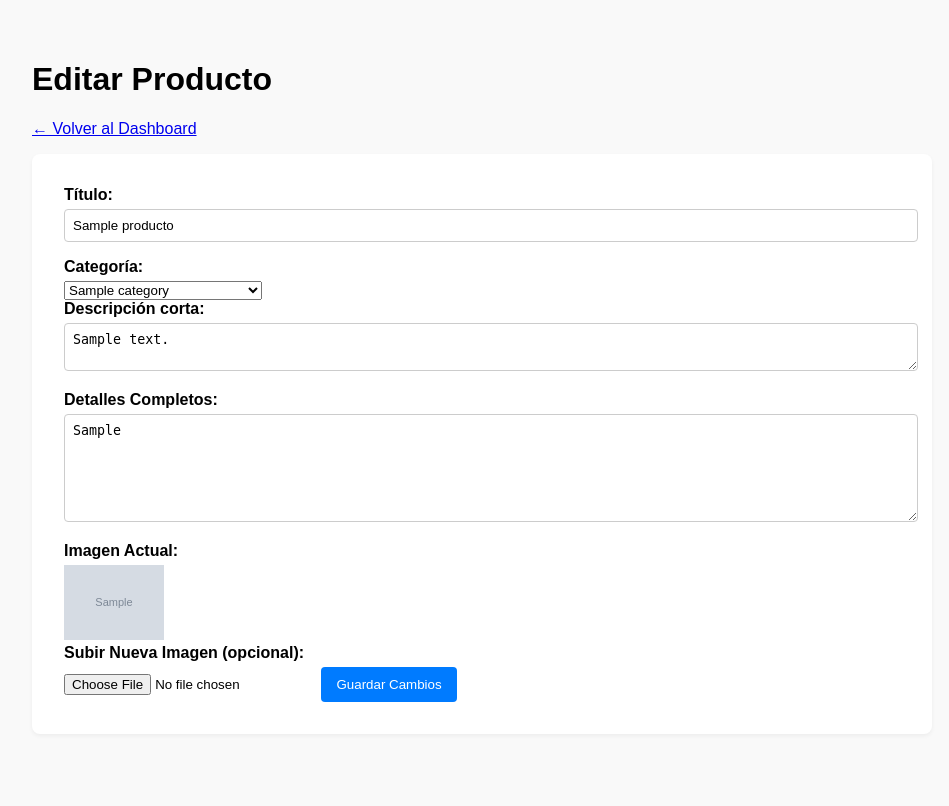
After one commit to Galindus007/david, a PHP site: page /admin/edit_product.php?id=1 in a window 1280 px wide. The commit adds this page. Shown: the whole page, without its empty margins (158-1107 px from the left). Run offline with PHP 8.4, Linux system fonts and the light colour scheme; the visitor is signed in with stand-in values (Sample User, id 1); tables that the repository leaves empty or names only in its code hold one stand-in row (values such as "Sample post"); grey boxes marked "Sample" are stand-in pictures.

Commit message:
[RamaCasa1] Update diario 2025-10-04

```diff
--- /dev/null
+++ b/admin/edit_product.php
@@ -0,0 +1,152 @@
+<?php
+session_start();
+if (!isset($_SESSION['admin_logged_in']) || $_SESSION['admin_logged_in'] !== true) {
+    header('Location: index.php');
+    exit;
+}
+include '../php/db_connection.php';
+
+// 1. Obtener el ID del producto de la URL
+$product_id = intval($_GET['id'] ?? 0);
+if ($product_id <= 0) {
+    header('Location: dashboard.php');
+    exit;
+}
+
+// 2. Obtener los datos del producto a editar
+$stmt = $conn->prepare("SELECT * FROM productos WHERE id = ?");
+$stmt->bind_param("i", $product_id);
+$stmt->execute();
+$product_result = $stmt->get_result();
+if ($product_result->num_rows === 0) {
+    header('Location: dashboard.php');
+    exit;
+}
+$product = $product_result->fetch_assoc();
+
+// 3. Obtener todas las categorías para el menú desplegable
+$categories_result = $conn->query("SELECT * FROM product_categories ORDER BY nombre ASC");
+?>
+<!DOCTYPE html>
+<html lang="es">
+<head>
+    <meta charset="UTF-8">
+    <title>Editar Producto</title>
+    <style>
+        body {
+            font-family: sans-serif;
+            background: #f9f9f9;
+            padding: 2rem;
+        }
+
+        h2 {
+            color: #005A9C;
+            border-bottom: 2px solid #005A9C;
+            padding-bottom: 10px;
+        }
+
+        .container {
+            max-width: 900px;
+            margin: auto;
+        }
+
+        .section {
+            background: white;
+            padding: 2rem;
+            margin-bottom: 2rem;
+            border-radius: 8px;
+            box-shadow: 0 2px 4px rgba(0, 0, 0, 0.05);
+        }
+
+        label {
+            display: block;
+            font-weight: bold;
+            margin-bottom: 5px;
+        }
+
+        input[type="text"],
+        input[type="email"],
+        input[type="number"],
+        textarea {
+            width: 100%;
+            padding: 8px;
+            margin-bottom: 1rem;
+            border: 1px solid #ccc;
+            border-radius: 4px;
+        }
+
+        button {
+            padding: 10px 15px;
+            border: none;
+            background: #007bff;
+            color: white;
+            cursor: pointer;
+            border-radius: 4px;
+        }
+
+        .logout {
+            position: fixed;
+            top: 1rem;
+            right: 1rem;
+            background: #dc3545;
+        }
+
+        table {
+            width: 100%;
+            border-collapse: collapse;
+            margin-top: 1rem;
+        }
+
+        th,
+        td {
+            border: 1px solid #ddd;
+            padding: 8px;
+            text-align: left;
+        }
+
+        th {
+            background-color: #f2f2f2;
+        }
+    </style>
+</head>
+<body>
+    <div class="container">
+        <h1>Editar Producto</h1>
+        <p><a href="dashboard.php">← Volver al Dashboard</a></p>
+
+        <div class="section">
+            <form action="save.php" method="post" enctype="multipart/form-data">
+                <input type="hidden" name="action" value="edit_product">
+                <input type="hidden" name="id" value="<?php echo $product['id']; ?>">
+
+                <label for="prod_nombre">Título:</label>
+                <input type="text" id="prod_nombre" name="nombre" value="<?php echo htmlspecialchars($product['nombre']); ?>" required>
+
+                <label for="prod_categoria">Categoría:</label>
+                <select name="category_id" id="prod_categoria" required>
+                    <option value="">-- Selecciona una categoría --</option>
+                    <?php while($cat = $categories_result->fetch_assoc()): ?>
+                        <option value="<?php echo $cat['id']; ?>" <?php if($cat['id'] == $product['category_id']) echo 'selected'; ?>>
+                            <?php echo htmlspecialchars($cat['nombre']); ?>
+                        </option>
+                    <?php endwhile; ?>
+                </select>
+
+                <label for="prod_desc">Descripción corta:</label>
+                <textarea id="prod_desc" name="descripcion" required><?php echo htmlspecialchars($product['descripcion']); ?></textarea>
+
+                <label for="prod_detalles">Detalles Completos:</label>
+                <textarea id="prod_detalles" name="detalles" rows="6"><?php echo htmlspecialchars($product['detalles']); ?></textarea>
+
+                <label>Imagen Actual:</label>
+                <img src="../<?php echo htmlspecialchars($product['imagen_url']); ?>" alt="Imagen actual" width="100">
+
+                <label for="prod_img">Subir Nueva Imagen (opcional):</label>
+                <input type="file" id="prod_img" name="imagen">
+
+                <button type="submit">Guardar Cambios</button>
+            </form>
+        </div>
+    </div>
+</body>
+</html>
--- a/php/header.php
+++ b/php/header.php
@@ -35,7 +35,7 @@ $categories_result = $conn->query("SELECT * FROM product_categories ORDER BY ord
                 <div class="dropdown-content">
                     <?php if ($categories_result && $categories_result->num_rows > 0): ?>
                         <?php while($category = $categories_result->fetch_assoc()): ?>
-                            <a href="#"><?php echo htmlspecialchars($category['nombre']); ?></a>
+                            <a href="categoria.php?id=<?php echo $category['id']; ?>"><?php echo htmlspecialchars($category['nombre']); ?></a>
                         <?php endwhile; ?>
                     <?php endif; ?>
                 </div>
```
Also changed, not shown: admin/dashboard.php (+33 -5 lines), admin/dashboard_styles.css (added, +75 -0 lines), admin/save.php (+30 -6 lines), categoria.php (added, +74 -0 lines), uploads/68e1e7ee0de403.71082161.jpg (added).
